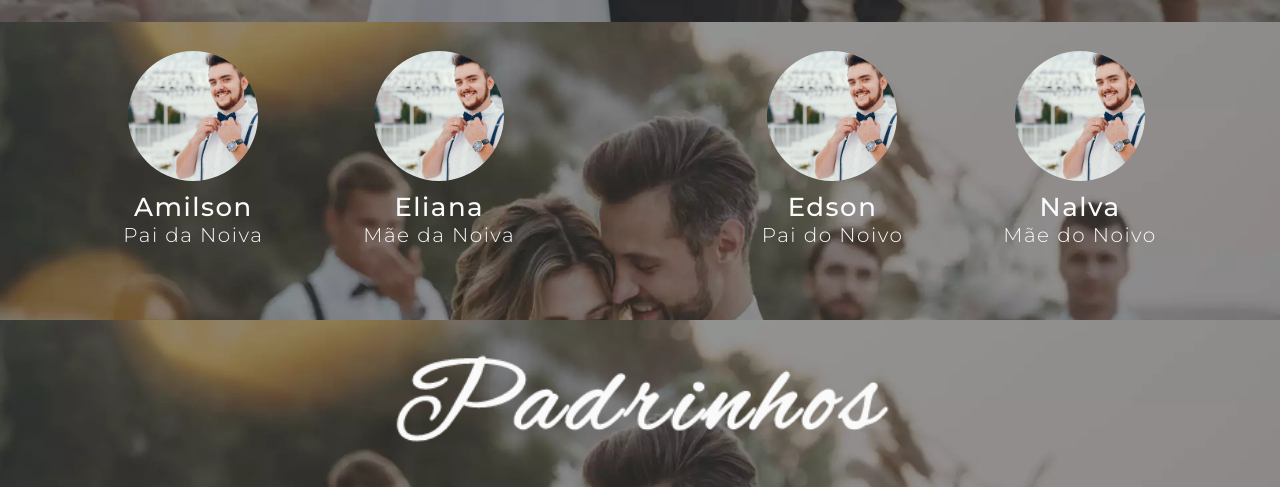
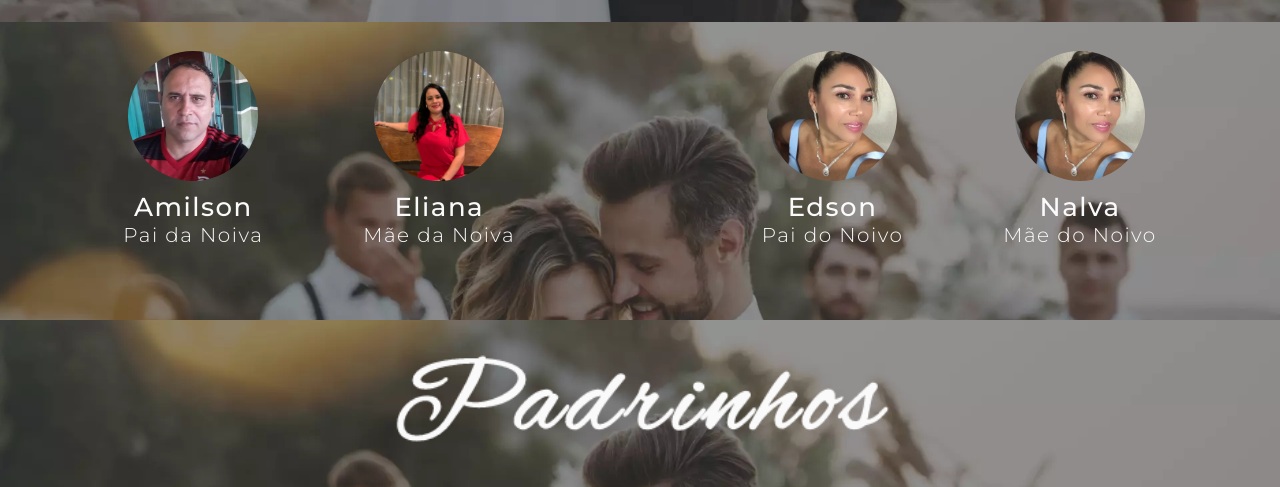
Before and after one commit to EdsonnOliveira/Wedding-Edson, a PHP site: page / in a window 1280 px wide. Shown: the part 3564-4051 px from the top of the page. Run offline with PHP 8.4, Linux system fonts and the light colour scheme.

Commit message:
Modify persons

```diff
--- a/index.php
+++ b/index.php
@@ -77,24 +77,24 @@
                     <div class="boxes">
                         <div>
                             <article class="person">
-                                <img src="IMG/Photos/godfather.webp" alt="" loading="lazy">
+                                <img src="IMG/Persons/MariaR.webp" alt="" loading="lazy">
                                 <h1 class="txtWhite txtCenter txt500">Maria R.</h1>
                                 <h2 class="txtWhite txtCenter txt300">Avó da Noiva</h2>
                             </article>
                             <article class="person">
-                                <img src="IMG/Photos/godfather.webp" alt="" loading="lazy">
+                                <img src="IMG/Persons/Cledyson.webp" alt="" loading="lazy">
                                 <h1 class="txtWhite txtCenter txt500">Cledson</h1>
                                 <h2 class="txtWhite txtCenter txt300">Pastor</h2>
                             </article>
                         </div>
                         <div>
                             <article class="person">
-                                <img src="IMG/Photos/godfather.webp" alt="" loading="lazy">
+                                <img src="IMG/Persons/Amilson.webp" alt="" loading="lazy">
                                 <h1 class="txtWhite txtCenter txt500">Amilson</h1>
                                 <h2 class="txtWhite txtCenter txt300">Pai da Noiva</h2>
                             </article>
                             <article class="person">
-                                <img src="IMG/Photos/godfather.webp" alt="" loading="lazy">
+                                <img src="IMG/Persons/Eliana.webp" alt="" loading="lazy">
                                 <h1 class="txtWhite txtCenter txt500">Eliana</h1>
                                 <h2 class="txtWhite txtCenter txt300">Mãe da Noiva</h2>
                             </article>
@@ -103,24 +103,24 @@
                     <div class="boxes">
                         <div>
                             <article class="person">
-                                <img src="IMG/Photos/godfather.webp" alt="" loading="lazy">
+                                <img src="IMG/Persons/Gladson.webp" alt="" loading="lazy">
                                 <h1 class="txtWhite txtCenter txt500">Gladson</h1>
                                 <h2 class="txtWhite txtCenter txt300">Pastor</h2>
                             </article>
                             <article class="person">
-                                <img src="IMG/Photos/godfather.webp" alt=""loading="lazy">
+                                <img src="IMG/Persons/MariaPinheiro.webp" alt=""loading="lazy">
                                 <h1 class="txtWhite txtCenter txt500">Maria P.</h1>
                                 <h2 class="txtWhite txtCenter txt300">Avó do Noivo</h2>
                             </article>
                         </div>
                         <div>
                             <article class="person">
-                                <img src="IMG/Photos/godfather.webp" alt=""loading="lazy">
+                                <img src="IMG/Persons/Nalva.webp" alt=""loading="lazy">
                                 <h1 class="txtWhite txtCenter txt500">Edson</h1>
                                 <h2 class="txtWhite txtCenter txt300">Pai do Noivo</h2>
                             </article>
                             <article class="person">
-                                <img src="IMG/Photos/godfather.webp" alt=""loading="lazy">
+                                <img src="IMG/Persons/Nalva.webp" alt=""loading="lazy">
                                 <h1 class="txtWhite txtCenter txt500">Nalva</h1>
                                 <h2 class="txtWhite txtCenter txt300">Mãe do Noivo</h2>
                             </article>
@@ -136,67 +136,67 @@
                     <div class="boxes">
                         <div>
                             <article class="person">
-                                <img src="IMG/Photos/godfather.webp" alt="" loading="lazy">
+                                <img src="IMG/Persons/LeticiaRibas.webp" alt="" loading="lazy">
                                 <h1 class="txtWhite txtCenter txt500">Letícia & Ribas</h1>
                                 <h2 class="txtWhite txtCenter txt300">Padrinhos</h2>
                             </article>
                             <article class="person">
-                                <img src="IMG/Photos/godfather.webp" alt="" loading="lazy">
+                                <img src="IMG/Persons/CidaMagno.webp" alt="" loading="lazy">
                                 <h1 class="txtWhite txtCenter txt500">Cida & Magno</h1>
                                 <h2 class="txtWhite txtCenter txt300">Padrinhos</h2>
                             </article>
                             <article class="person">
-                                <img src="IMG/Photos/godfather.webp" alt="" loading="lazy">
+                                <img src="IMG/Persons/GizelleHudson.webp" alt="" loading="lazy">
                                 <h1 class="txtWhite txtCenter txt500">Gizelle & Hudson</h1>
                                 <h2 class="txtWhite txtCenter txt300">Padrinhos</h2>
                             </article>
                             <article class="person">
-                                <img src="IMG/Photos/godfather.webp" alt="" loading="lazy">
+                                <img src="IMG/Persons/RebecaLucas.webp" alt="" loading="lazy">
                                 <h1 class="txtWhite txtCenter txt500">Rebeca & Lucas</h1>
                                 <h2 class="txtWhite txtCenter txt300">Padrinhos</h2>
                             </article>
                         </div>
                         <div>
                             <article class="person">
-                                <img src="IMG/Photos/godfather.webp" alt="" loading="lazy">
-                                <h1 class="txtWhite txtCenter txt500">Letícia & Ribas</h1>
+                                <img src="IMG/Persons/KarenCoutinho.webp" alt="" loading="lazy">
+                                <h1 class="txtWhite txtCenter txt500">Karen & Coutinho</h1>
                                 <h2 class="txtWhite txtCenter txt300">Padrinhos</h2>
                             </article>
                             <article class="person">
-                                <img src="IMG/Photos/godfather.webp" alt="" loading="lazy">
-                                <h1 class="txtWhite txtCenter txt500">Cida & Magno</h1>
+                                <img src="IMG/Persons/GleyciLucas.webp" alt="" loading="lazy">
+                                <h1 class="txtWhite txtCenter txt500">Gleyci & Lucas</h1>
                                 <h2 class="txtWhite txtCenter txt300">Padrinhos</h2>
                             </article>
                             <article class="person">
-                                <img src="IMG/Photos/godfather.webp" alt="" loading="lazy">
-                                <h1 class="txtWhite txtCenter txt500">Gizelle & Hudson</h1>
+                                <img src="IMG/Persons/MariaLucas.webp" alt="" loading="lazy">
+                                <h1 class="txtWhite txtCenter txt500">Maria & Lucas</h1>
                                 <h2 class="txtWhite txtCenter txt300">Padrinhos</h2>
                             </article>
                             <article class="person">
-                                <img src="IMG/Photos/godfather.webp" alt="" loading="lazy">
-                                <h1 class="txtWhite txtCenter txt500">Rebeca & Lucas</h1>
+                                <img src="IMG/Persons/CollinsLucas.webp" alt="" loading="lazy">
+                                <h1 class="txtWhite txtCenter txt500">Collins & Lucas</h1>
                                 <h2 class="txtWhite txtCenter txt300">Padrinhos</h2>
                             </article>
                         </div>
                         <div>
                             <article class="person">
-                                <img src="IMG/Photos/godfather.webp" alt="" loading="lazy">
-                                <h1 class="txtWhite txtCenter txt500">Letícia & Ribas</h1>
+                                <img src="IMG/Persons/MaduVini.webp" alt="" loading="lazy">
+                                <h1 class="txtWhite txtCenter txt500">Madu & Vinícius</h1>
                                 <h2 class="txtWhite txtCenter txt300">Padrinhos</h2>
                             </article>
                             <article class="person">
-                                <img src="IMG/Photos/godfather.webp" alt="" loading="lazy">
-                                <h1 class="txtWhite txtCenter txt500">Cida & Magno</h1>
+                                <img src="IMG/Persons/GabiCallebe.webp" alt="" loading="lazy">
+                                <h1 class="txtWhite txtCenter txt500">Gabriela & Callebe</h1>
                                 <h2 class="txtWhite txtCenter txt300">Padrinhos</h2>
                             </article>
                             <article class="person">
-                                <img src="IMG/Photos/godfather.webp" alt="" loading="lazy">
-                                <h1 class="txtWhite txtCenter txt500">Gizelle & Hudson</h1>
+                                <img src="IMG/Persons/BrendaDaniel.webp" alt="" loading="lazy">
+                                <h1 class="txtWhite txtCenter txt500">Brenda & Daniel</h1>
                                 <h2 class="txtWhite txtCenter txt300">Padrinhos</h2>
                             </article>
                             <article class="person">
-                                <img src="IMG/Photos/godfather.webp" alt="" loading="lazy">
-                                <h1 class="txtWhite txtCenter txt500">Rebeca & Lucas</h1>
+                                <img src="IMG/Persons/ThaisEduardo.webp" alt="" loading="lazy">
+                                <h1 class="txtWhite txtCenter txt500">Thais & Eduardo</h1>
                                 <h2 class="txtWhite txtCenter txt300">Padrinhos</h2>
                             </article>
                         </div>
@@ -210,40 +210,35 @@
                     <div class="boxes">
                         <div>
                             <article class="person">
-                                <img src="IMG/Photos/godfather.webp" alt="" loading="lazy">
+                                <img src="IMG/Persons/Jonathan.webp" alt="" loading="lazy">
                                 <h1 class="txtWhite txtCenter txt500">Jonathan</h1>
                                 <h2 class="txtWhite txtCenter txt300">Pajem</h2>
                             </article>
                             <article class="person">
-                                <img src="IMG/Photos/godfather.webp" alt="" loading="lazy">
-                                <h1 class="txtWhite txtCenter txt500">Yasmin</h1>
-                                <h2 class="txtWhite txtCenter txt300">Daminha</h2>
-                            </article>
-                            <article class="person">
-                                <img src="IMG/Photos/godfather.webp" alt="" loading="lazy">
+                                <img src="IMG/Persons/Isabelly.webp" alt="" loading="lazy">
                                 <h1 class="txtWhite txtCenter txt500">Isabelly</h1>
                                 <h2 class="txtWhite txtCenter txt300">Daminha</h2>
                             </article>
                             <article class="person">
-                                <img src="IMG/Photos/godfather.webp" alt="" loading="lazy">
+                                <img src="IMG/Persons/MariaEduarda.webp" alt="" loading="lazy">
                                 <h1 class="txtWhite txtCenter txt500">Maria Eduarda</h1>
                                 <h2 class="txtWhite txtCenter txt300">Daminha</h2>
                             </article>
                         </div>
                         <div>
                             <article class="person">
-                                <img src="IMG/Photos/godfather.webp" alt="" loading="lazy">
+                                <img src="IMG/Persons/JoaoPedro.webp" alt="" loading="lazy">
                                 <h1 class="txtWhite txtCenter txt500">João Pedro</h1>
                                 <h2 class="txtWhite txtCenter txt300">Pajem</h2>
                             </article>
                             <article class="person">
-                                <img src="IMG/Photos/godfather.webp" alt="" loading="lazy">
+                                <img src="IMG/Persons/Vallentina.webp" alt="" loading="lazy">
                                 <h1 class="txtWhite txtCenter txt500">Vallentina</h1>
                                 <h2 class="txtWhite txtCenter txt300">Daminha</h2>
                             </article>
                             <article class="person">
-                                <img src="IMG/Photos/godfather.webp" alt="" loading="lazy">
-                                <h1 class="txtWhite txtCenter txt500">Isabella</h1>
+                                <img src="IMG/Persons/Isabela.webp" alt="" loading="lazy">
+                                <h1 class="txtWhite txtCenter txt500">Isabela</h1>
                                 <h2 class="txtWhite txtCenter txt300">Daminha</h2>
                             </article>
                         </div>
```
